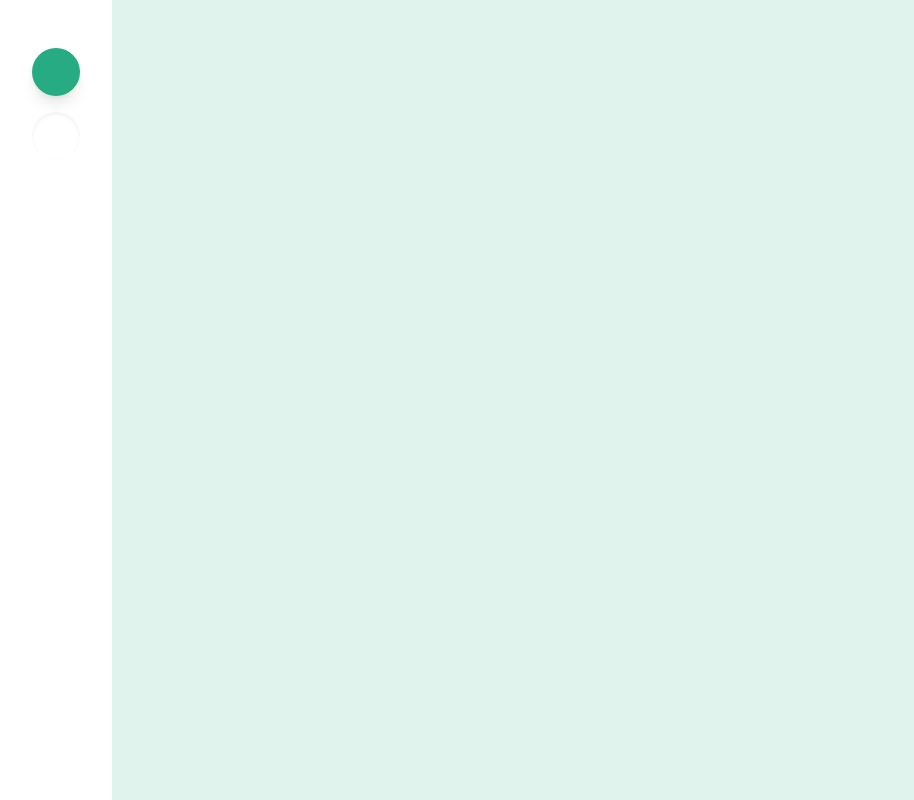
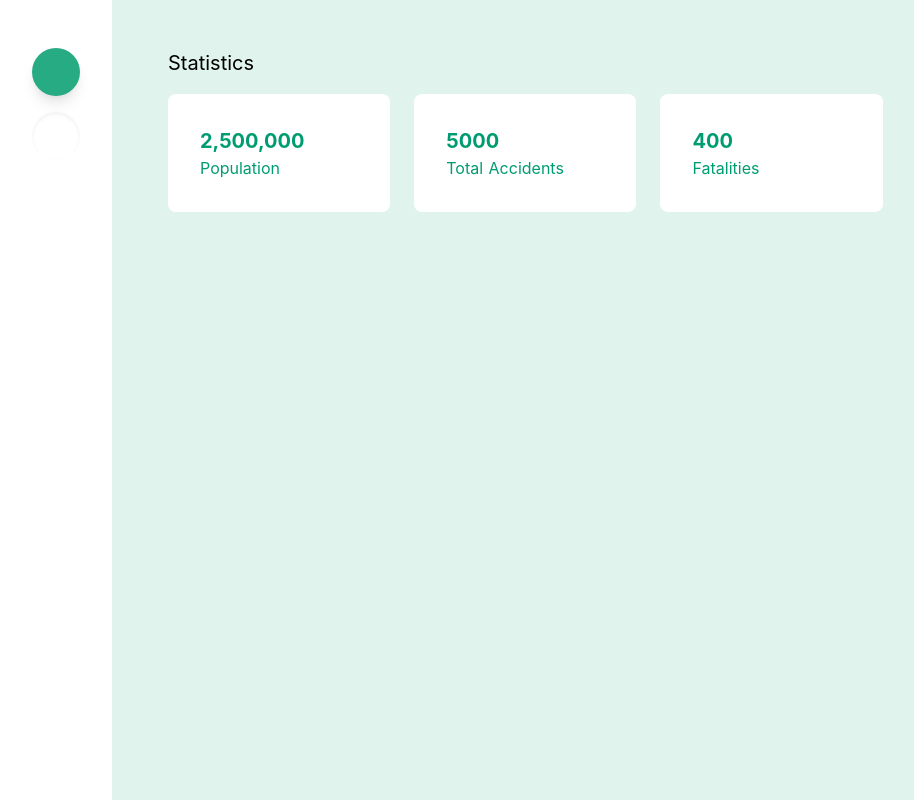
Before and after one commit to Abel-Moremi/bw-accidents, a Nuxt app: page / in a window 1280 px wide. Shown: the whole page, without its empty margins (0-914 px from the left). Built offline with nearby package versions, Linux system fonts and the light colour scheme; what tailwindcss-plugins would draw is missing.

Commit message:
add: InfoCards.vue

```diff
--- /dev/null
+++ b/components/InfoCards.vue
@@ -0,0 +1,34 @@
+<template>
+    <div class="pt-6 w-full md:w-2/3">
+        <section class="w-full md:pl-8">
+            <header class="pb-4">
+                <h2 class="text-xl">
+                    Statistics
+                </h2>
+            </header>
+            <div class="flex flex-wrap md:-mr-6">
+                <div v-for="(value, index) in infoData" :key="index" class="w-full md:w-1/3 md:pr-6 pb-4">
+                    <div class="rounded-lg p-8 bg-white text-primary-500 hover:bg-complementary-300 hover:text-white">
+                        <strong class="text-xl">{{ value }}</strong>
+                        <p>{{ index }}</p>
+                    </div>
+                </div>
+            </div>
+        </section>
+    </div>
+</template>
+<script>
+export default {
+    props: {
+        infoData: {
+            type: Object,
+            required: false,
+            default: {
+                "Population" : "2,500,000",
+                "Total Accidents" : "5000",
+                "Fatalities": "400",
+            }
+        }
+    }
+}
+</script>
--- a/pages/index.vue
+++ b/pages/index.vue
@@ -17,12 +17,16 @@
         </ul>
       </nav>
     </div>
-    <div class="flex-auto h-screen overflow-y-auto p-6" />
+    <div class="flex-auto h-screen overflow-y-auto p-6">
+      <info-cards />
+    </div>
   </div>
 </template>
 
 <script>
+import InfoCards from '~/components/InfoCards.vue'
 export default {
+  components: { InfoCards },
 
 }
 </script>
```
